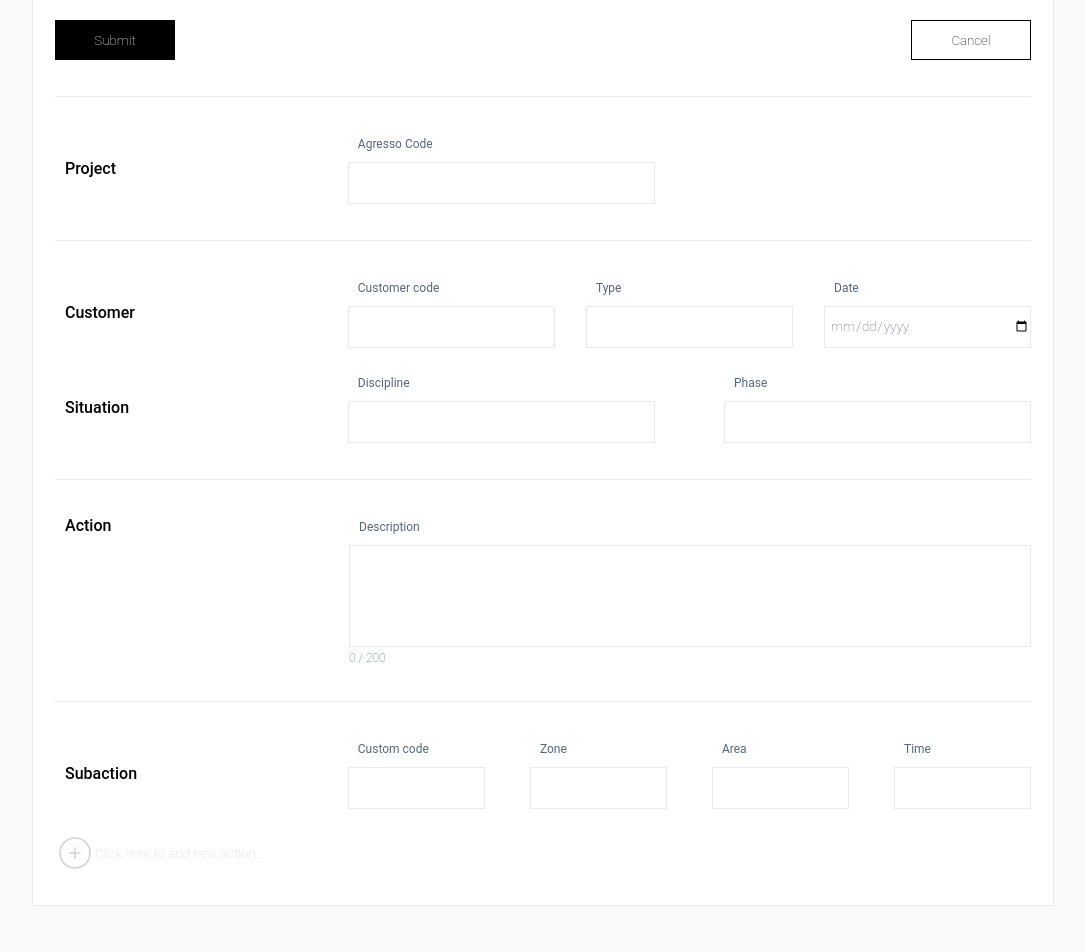
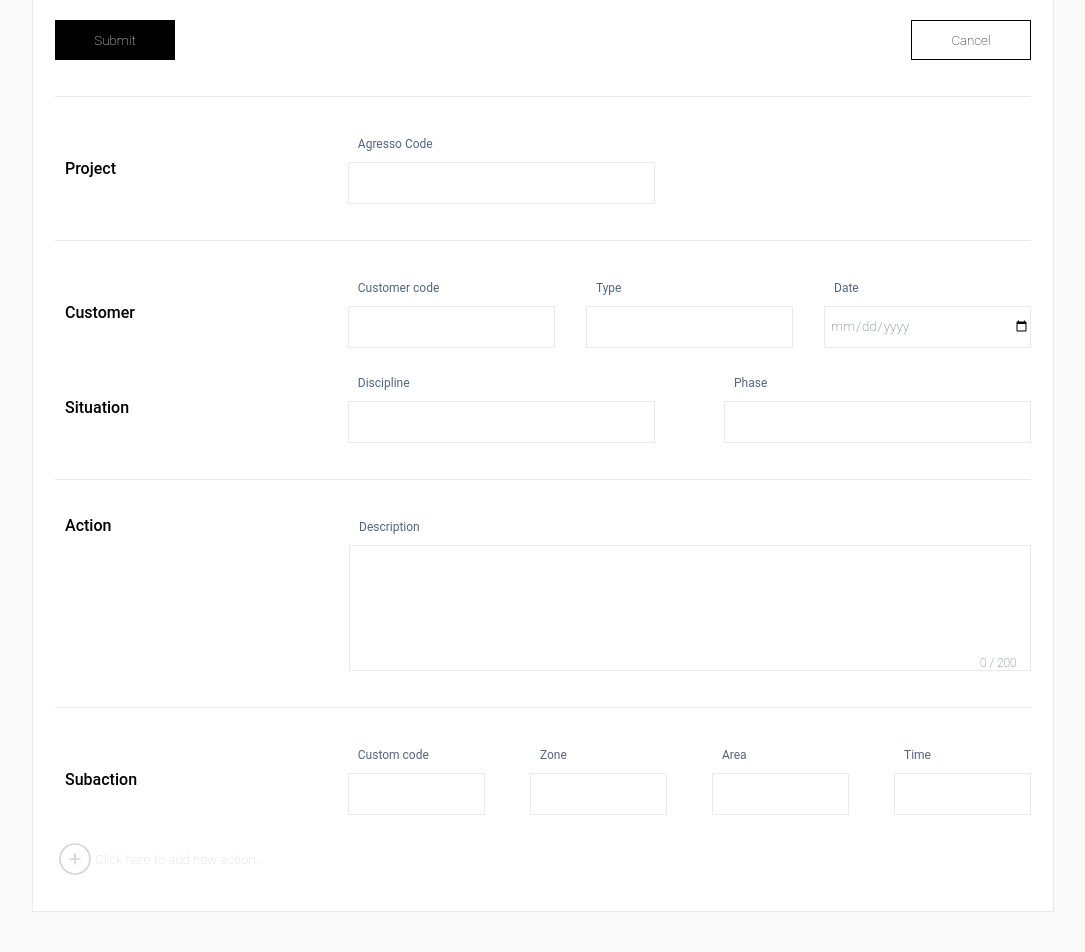
Before and after one commit to jlconde3/PMSv1, a Flask app: page /tools/create_action in a window 1280 px wide. Shown: the part 81-1033 px from the top of the page, without its empty margins (97-1182 px from the left). Run offline with Flask 2, Linux system fonts and the light colour scheme; the visitor is signed in with stand-in values (Sample User, id 1).

Commit message:
fix count in action description

```diff
--- a/APP/static/style/tools/tools.css
+++ b/APP/static/style/tools/tools.css
@@ -111,15 +111,20 @@ option:hover{
 }
 
 textarea{
-    margin-top: 10px;
+    margin-top: 0px;
+    padding-top: 6px;
     outline: none;
-    border: #EAEAEA solid 1px;
+    border: none;
     padding-left: 5px;
     color:  #57647E;
     height: 100px;
     width: 675px;
     resize: none;
-    position: relative;
+}
+
+.description{
+    border:  #EAEAEA solid 1px;
+    margin-top:10px
 }
 
 .align-top{
@@ -127,7 +132,8 @@ textarea{
 }
 
 #the-count {
-    width: 100%;
     font-size: 12px;
     color:  #57647E;
+    padding-left:630px;
+    width: auto;
 }
--- a/APP/templates/tools/create_action.html
+++ b/APP/templates/tools/create_action.html
@@ -75,10 +75,12 @@
             </div>
             <div>
                 <label class = "label-field">Description</label><br>
-                <textarea class = "input-text"  type="text" id = "action_description" maxlength="200"></textarea>
-                <div id="the-count">
-                    <span id="current">0</span>
-                    <span id="maximum">/ 200</span>
+                <div class = "description">
+                    <textarea class = "input-text"  type="text" id = "action_description" maxlength="200"></textarea>
+                    <div id="the-count">
+                        <span id="current">0</span>
+                        <span id="maximum">/ 200</span>
+                    </div>
                 </div>
             </div>
         </div>
```
